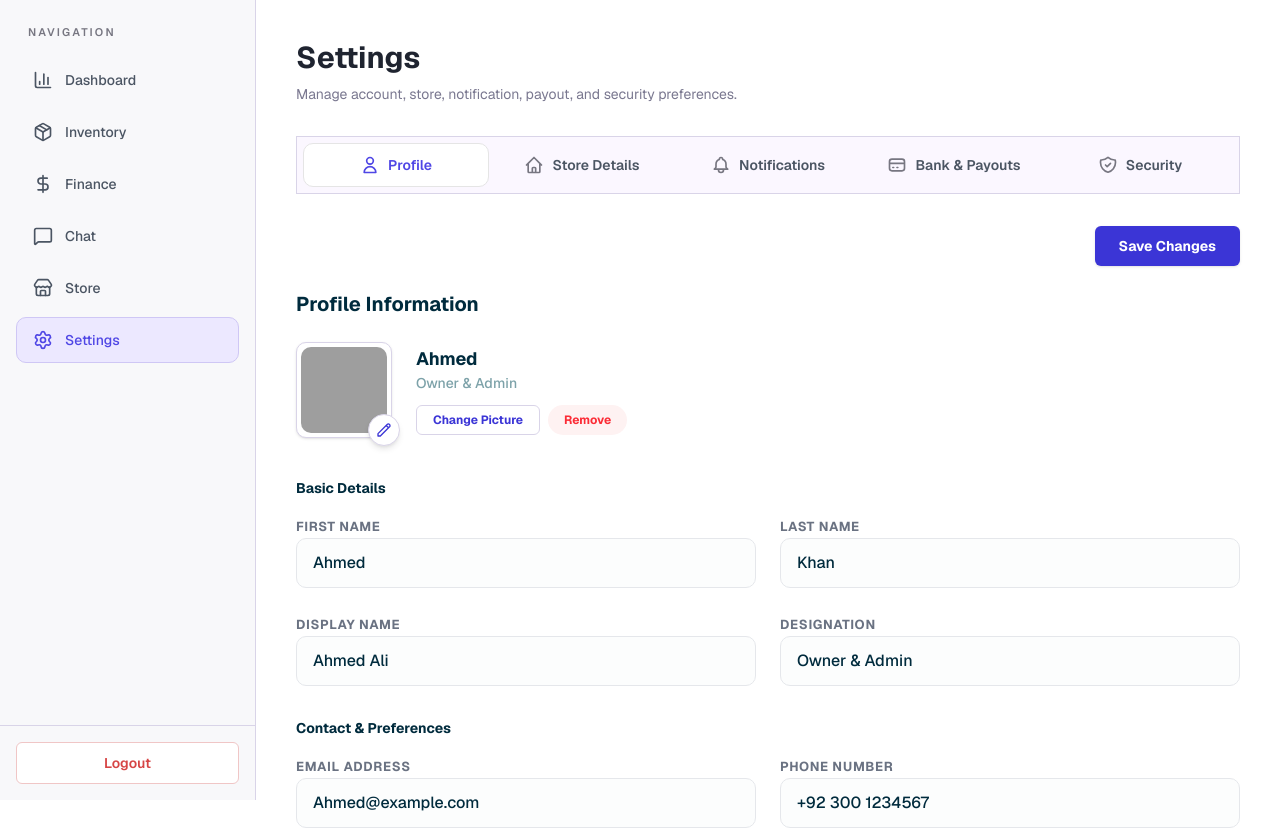
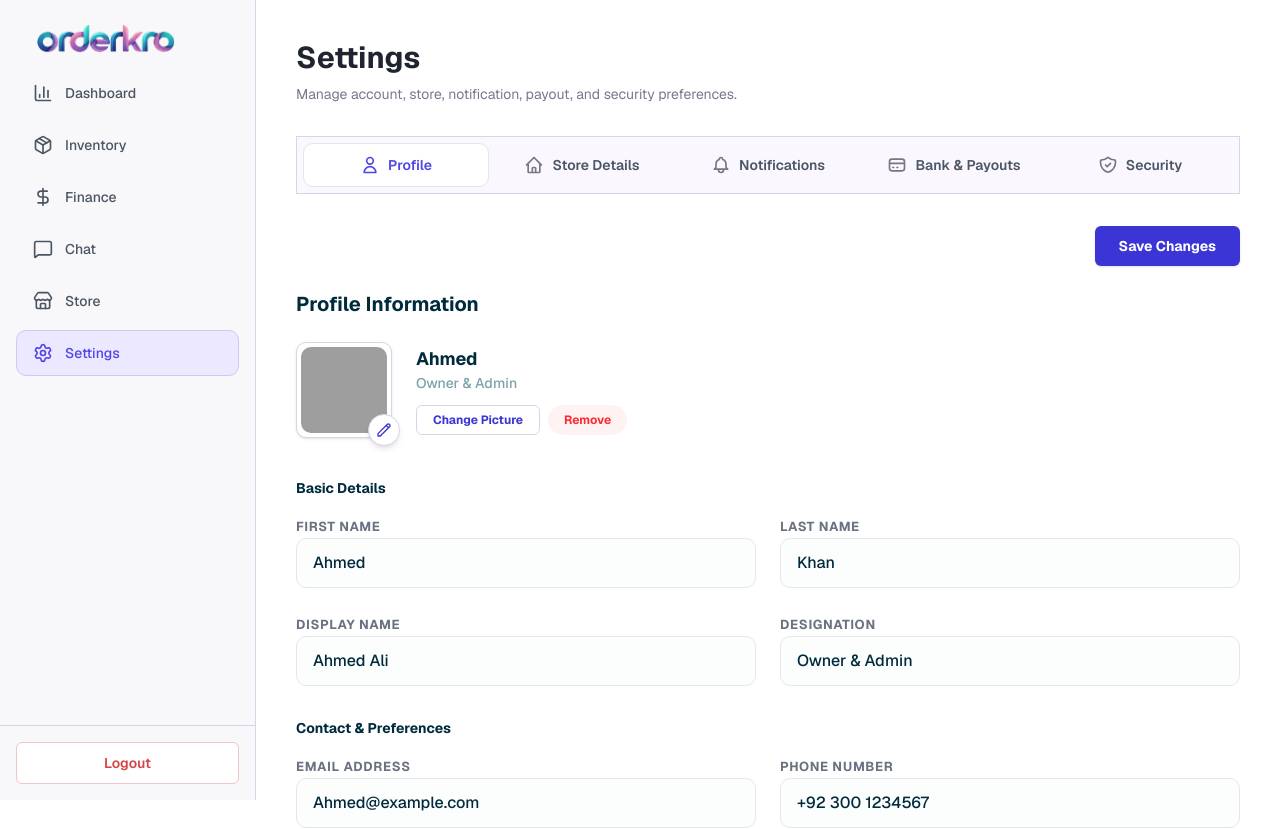
Before and after one commit to jawadr9899/seller-dashboard, a Next.js app: page /settings in a window 1280 px wide. Shown: the top 829 px of the page. Built offline with nearby package versions, Linux system fonts and the light colour scheme; grey boxes are pictures that could not be loaded.

Commit message:
fix: add OrderKaro logo to sidebar

```diff
--- a/components/layout/Sidebar.tsx
+++ b/components/layout/Sidebar.tsx
@@ -4,6 +4,7 @@ import React, { useEffect, useState } from "react";
 import Link from "next/link";
 import { usePathname } from "next/navigation";
 import { cn } from "@/lib/utils";
+import Image from "next/image";
 
 interface SidebarItem {
   label: string;
@@ -27,10 +28,8 @@ export const Sidebar: React.FC<SidebarProps> = ({ items }) => {
 
   return (
     <aside className="hidden lg:flex flex-col w-64 bg-[#f8f8fa] border-r border-[#d9d4e8] sticky top-0 h-screen">
-      <div className="px-4 pt-6 pb-4">
-        <p className="text-[11px] font-semibold uppercase tracking-[0.2em] text-[#777681] px-3">
-          Navigation
-        </p>
+      <div className="px-4 pt-6 pb-4 ml-5">
+        <Image src="/logo.png" alt="Logo" width={140} height={100} />
       </div>
 
       <nav className="flex-1 overflow-y-auto px-4 pb-4">
```
